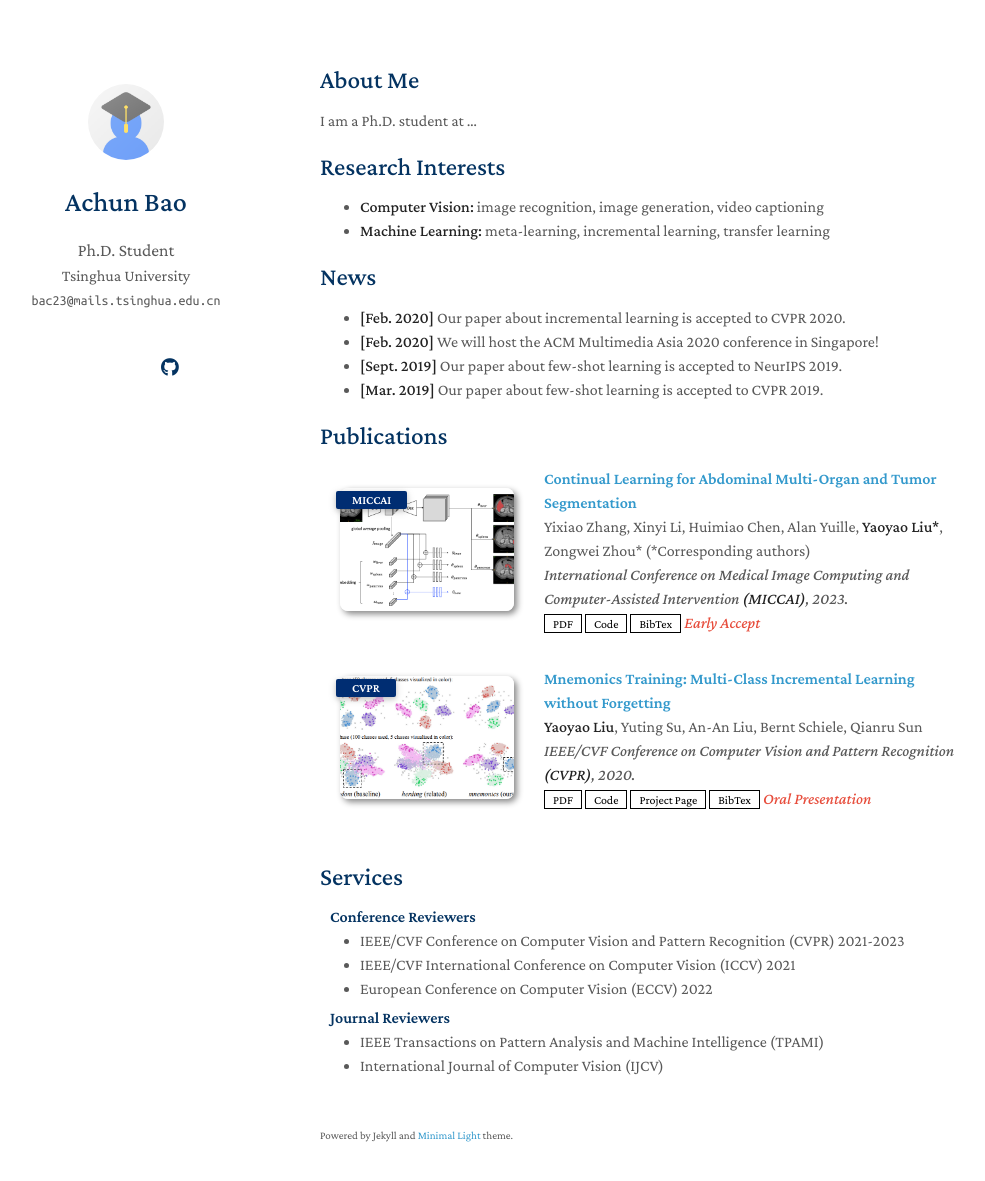
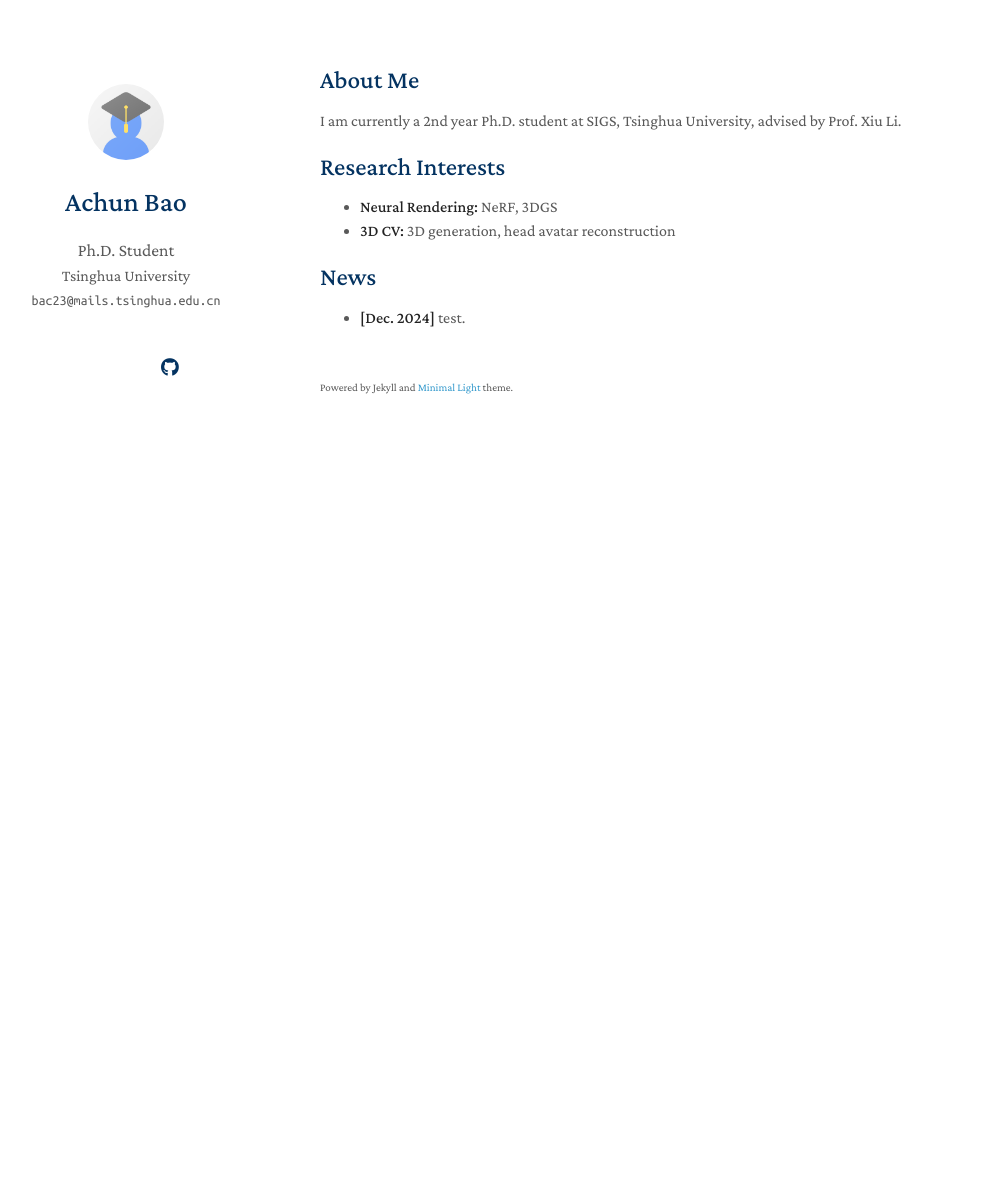
Before and after one commit to baoachun/baoachun.github.io, a Jekyll site: the page built from index.md, in a window 1280 px wide and 1216 px high. Shown: the top 1181 px of the window, without its empty margins (150-1135 px from the left). Built offline with Jekyll 4.4.1, drawn with Linux system fonts in a browser that asks for light colours; a style sheet for code colours, icons or effects is not loaded; our own code applies the rules of GitHub Pages for plain Markdown files.

Commit message:
Update index.md

```diff
--- a/index.md
+++ b/index.md
@@ -4,20 +4,13 @@ layout: homepage
 
 ## About Me
 
-I am a Ph.D. student at ...
+I am currently a 2nd year Ph.D. student at SIGS, Tsinghua University, advised by Prof. Xiu Li.
 
 ## Research Interests
 
-- **Computer Vision:** image recognition, image generation, video captioning
-- **Machine Learning:** meta-learning, incremental learning, transfer learning
+- **Neural Rendering:** NeRF, 3DGS
+- **3D CV:** 3D generation, head avatar reconstruction
 
 ## News
 
-- **[Feb. 2020]** Our paper about incremental learning is accepted to CVPR 2020.
-- **[Feb. 2020]** We will host the ACM Multimedia Asia 2020 conference in Singapore!
-- **[Sept. 2019]** Our paper about few-shot learning is accepted to NeurIPS 2019.
-- **[Mar. 2019]** Our paper about few-shot learning is accepted to CVPR 2019.
-
-{% include_relative _includes/publications.md %}
-
-{% include_relative _includes/services.md %}
+- **[Dec. 2024]** test.
```
